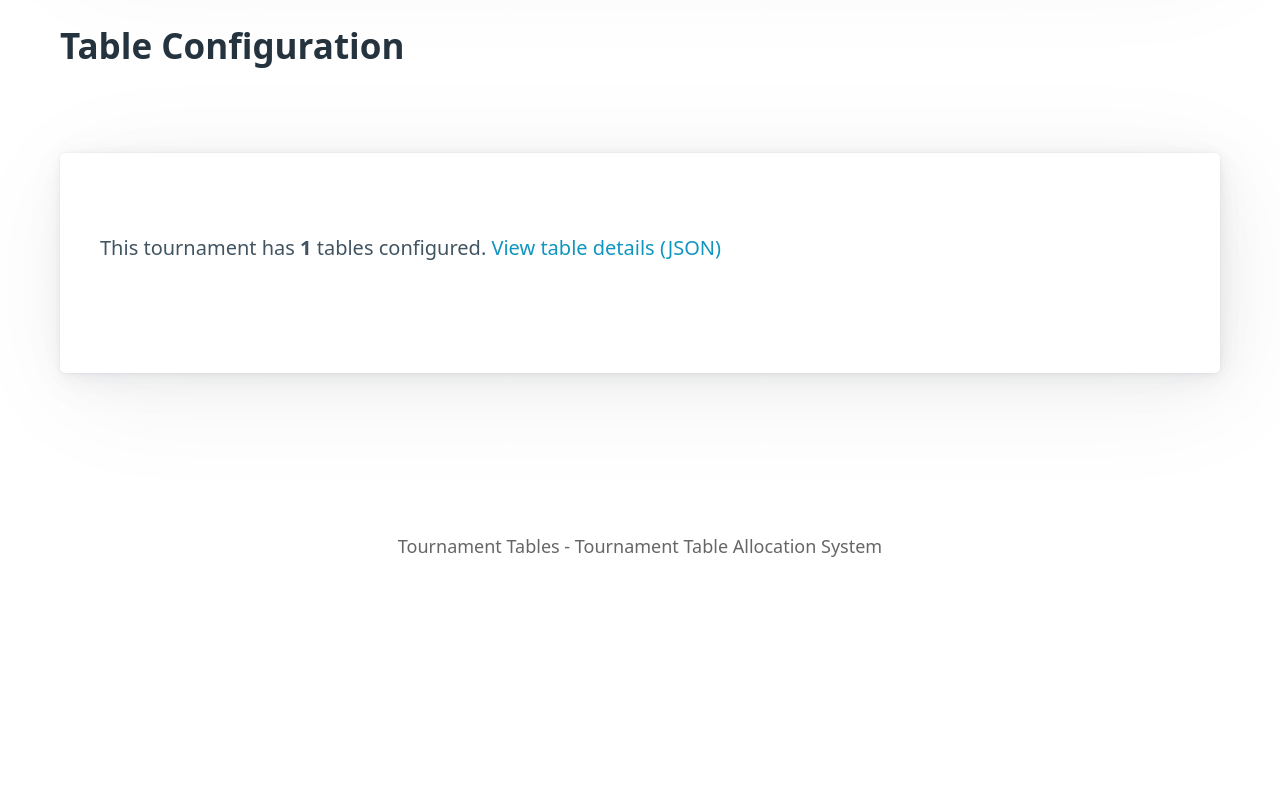
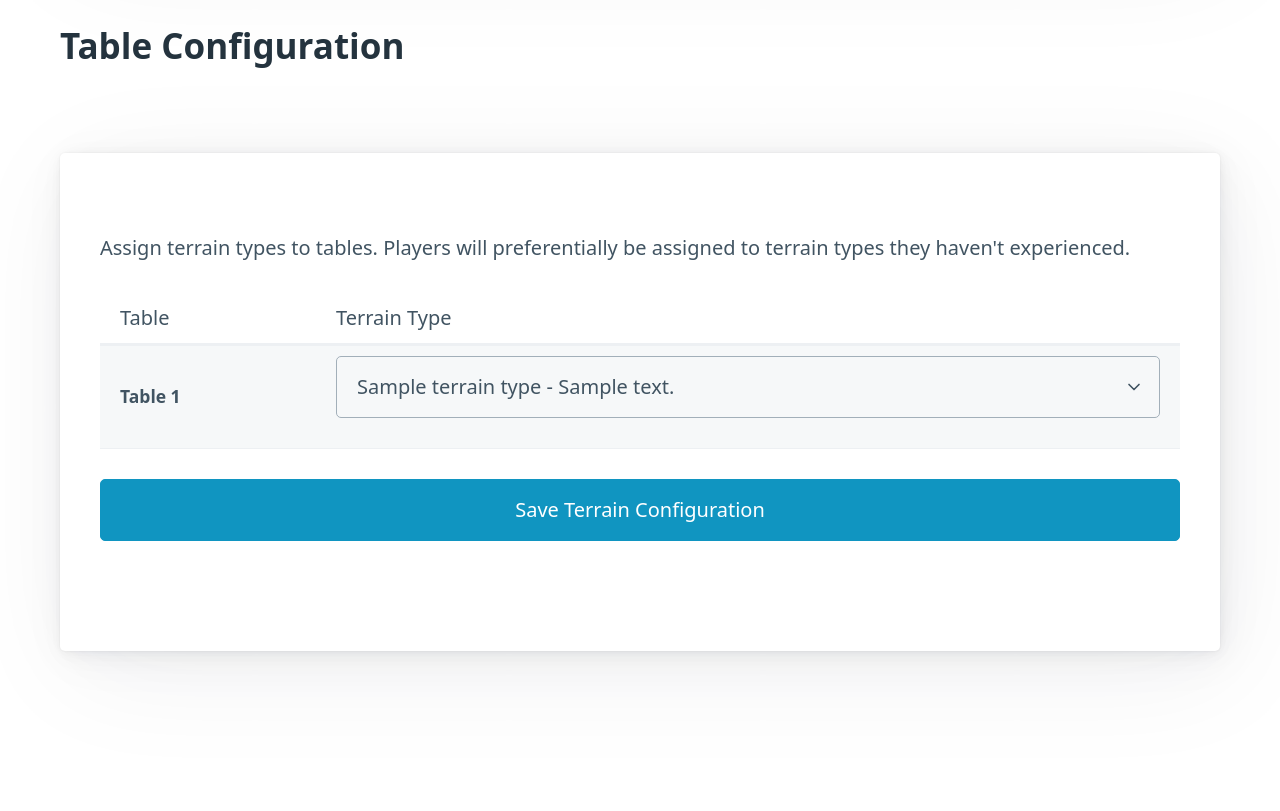
Before and after one commit to madarasz/tournament-tables, a PHP site: template src/Views/tournament/dashboard.php in a window 1280 px wide. Shown: the part 1624-2435 px from the top of the page. Before the commit the page ends 2181 px from the top, so only its background shows below. Run offline with PHP 8.4, Linux system fonts and the light colour scheme; the template is opened without the code that fills it: most values are stand-ins (such as "Sample title", 1, 10 or a date in 2020); data that the repository does not hold is empty; some libraries are stand-ins or nearby versions.

Commit message:
table assignments

```diff
--- a/src/Controllers/ViewController.php
+++ b/src/Controllers/ViewController.php
@@ -7,6 +7,8 @@ namespace TournamentTables\Controllers;
 use TournamentTables\Models\Tournament;
 use TournamentTables\Models\Round;
 use TournamentTables\Models\Allocation;
+use TournamentTables\Models\Table;
+use TournamentTables\Models\TerrainType;
 
 /**
  * View controller for HTML page rendering.
@@ -46,10 +48,14 @@ class ViewController extends BaseController
         }
 
         $rounds = Round::findByTournament($tournamentId);
+        $tables = Table::findByTournament($tournamentId);
+        $terrainTypes = TerrainType::all();
 
         echo $this->renderWithLayout('tournament/dashboard', [
             'tournament' => $tournament,
             'rounds' => $rounds,
+            'tables' => $tables,
+            'terrainTypes' => $terrainTypes,
         ]);
     }
 
--- a/src/Views/tournament/dashboard.php
+++ b/src/Views/tournament/dashboard.php
@@ -9,6 +9,8 @@
  * Expected variables:
  * - $tournament: Tournament model
  * - $rounds: Array of Round models
+ * - $tables: Array of Table models
+ * - $terrainTypes: Array of TerrainType models
  */
 
 $title = $tournament->name;
@@ -121,10 +123,54 @@ $hasRounds = !empty($rounds);
 <section>
     <h2>Table Configuration</h2>
     <article>
-        <p>
-            This tournament has <strong><?= $tableCount ?></strong> tables configured.
-            <a href="/api/tournaments/<?= $tournament->id ?>/tables" target="_blank">View table details (JSON)</a>
-        </p>
+        <p>Assign terrain types to tables. Players will preferentially be assigned to terrain types they haven't experienced.</p>
+
+        <form id="terrain-form">
+            <table role="grid">
+                <thead>
+                    <tr>
+                        <th style="width: 20%;">Table</th>
+                        <th>Terrain Type</th>
+                    </tr>
+                </thead>
+                <tbody>
+                    <?php foreach ($tables as $table): ?>
+                    <tr>
+                        <td><strong>Table <?= $table->tableNumber ?></strong></td>
+                        <td>
+                            <select
+                                name="table_<?= $table->tableNumber ?>"
+                                id="table-<?= $table->tableNumber ?>"
+                                data-table-number="<?= $table->tableNumber ?>"
+                            >
+                                <option value="">-- No terrain assigned --</option>
+                                <?php foreach ($terrainTypes as $terrainType): ?>
+                                <option
+                                    value="<?= $terrainType->id ?>"
+                                    <?= ($table->terrainTypeId === $terrainType->id) ? 'selected' : '' ?>
+                                >
+                                    <?= htmlspecialchars($terrainType->name) ?>
+                                    <?php if ($terrainType->description): ?>
+                                        - <?= htmlspecialchars($terrainType->description) ?>
+                                    <?php endif; ?>
+                                </option>
+                                <?php endforeach; ?>
+                            </select>
+                        </td>
+                    </tr>
+                    <?php endforeach; ?>
+                </tbody>
+            </table>
+
+            <div style="margin-top: 1rem;">
+                <button type="submit" id="save-terrain-button">
+                    <span id="save-terrain-indicator" style="display: none;">Saving...</span>
+                    <span id="save-terrain-text">Save Terrain Configuration</span>
+                </button>
+            </div>
+        </form>
+
+        <div id="terrain-result" style="margin-top: 1rem;"></div>
     </article>
 </section>
 
@@ -180,4 +226,73 @@ document.getElementById('import-form').addEventListener('submit', function(e) {
         result.innerHTML = '<div class="alert alert-error">Network error: ' + escapeHtml(error.message) + '</div>';
     });
 });
+
+// Terrain type configuration form handler
+document.getElementById('terrain-form').addEventListener('submit', function(e) {
+    e.preventDefault();
+
+    var button = document.getElementById('save-terrain-button');
+    var indicator = document.getElementById('save-terrain-indicator');
+    var text = document.getElementById('save-terrain-text');
+    var result = document.getElementById('terrain-result');
+
+    // Collect all table configurations
+    var tables = [];
+    var selects = document.querySelectorAll('select[data-table-number]');
+
+    selects.forEach(function(select) {
+        var tableNumber = parseInt(select.getAttribute('data-table-number'));
+        var terrainTypeId = select.value ? parseInt(select.value) : null;
+
+        tables.push({
+            tableNumber: tableNumber,
+            terrainTypeId: terrainTypeId
+        });
+    });
+
+    // Show loading state
+    button.disabled = true;
+    indicator.style.display = 'inline';
+    text.style.display = 'none';
+    result.innerHTML = '';
+
+    fetch('/api/tournaments/<?= $tournament->id ?>/tables', {
+        method: 'PUT',
+        headers: {
+            'Content-Type': 'application/json'
+        },
+        body: JSON.stringify({ tables: tables })
+    })
+    .then(function(response) {
+        return response.json().then(function(data) {
+            return { status: response.status, data: data };
+        });
+    })
+    .then(function(response) {
+        button.disabled = false;
+        indicator.style.display = 'none';
+        text.style.display = 'inline';
+
+        if (response.status >= 200 && response.status < 300) {
+            result.innerHTML = '<div class="alert alert-success">' +
+                'Terrain configuration saved successfully!' +
+                '</div>';
+
+            // Clear success message after 3 seconds
+            setTimeout(function() {
+                result.innerHTML = '';
+            }, 3000);
+        } else {
+            result.innerHTML = '<div class="alert alert-error">' +
+                'Error: ' + escapeHtml(response.data.message || 'Failed to save terrain configuration') +
+                '</div>';
+        }
+    })
+    .catch(function(error) {
+        button.disabled = false;
+        indicator.style.display = 'none';
+        text.style.display = 'inline';
+        result.innerHTML = '<div class="alert alert-error">Network error: ' + escapeHtml(error.message) + '</div>';
+    });
+});
 </script>
```
Also changed, not shown: specs/001-table-allocation/tasks.md (+1 -1 lines), tests/E2E/specs/tournament-terrain.spec.ts (added, +187 -0 lines).
